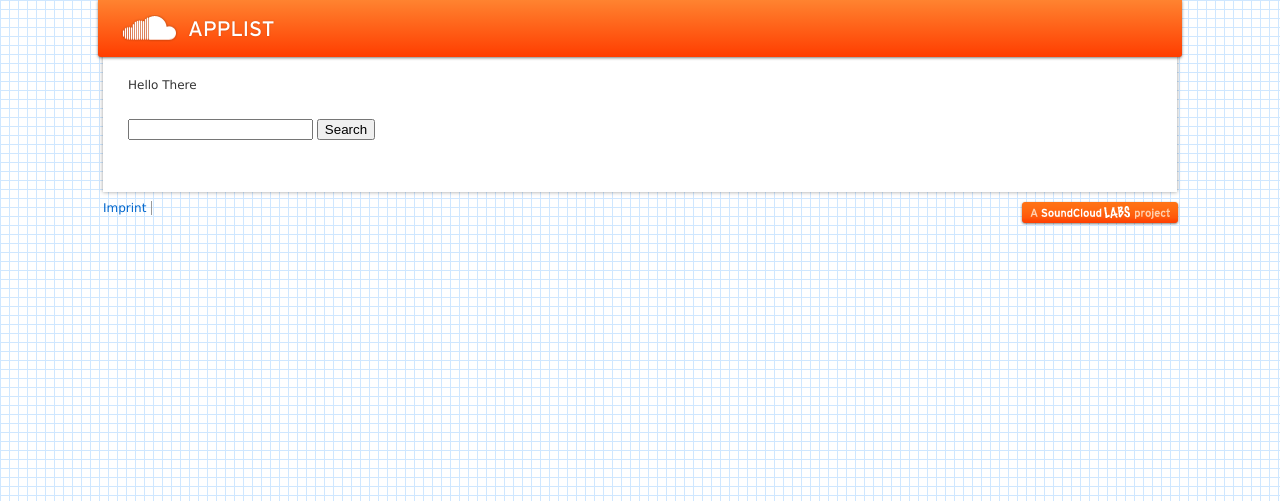
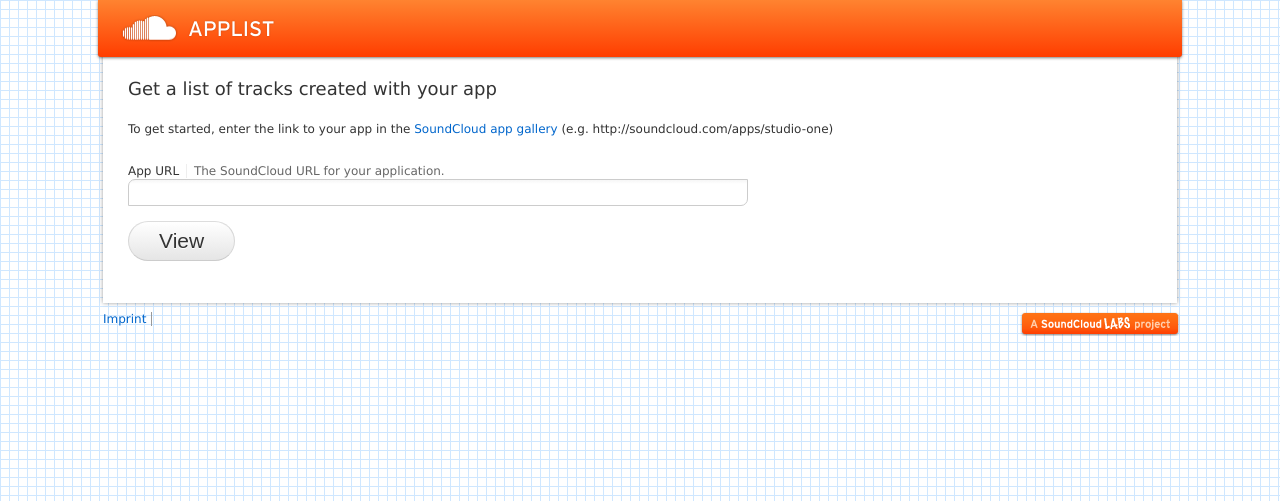
Before and after one commit to paulosman/soundcloud-applist, a Flask app: page / in a window 1280 px wide. Shown: the top 501 px of the page. Run offline with Flask 2, Linux system fonts and the light colour scheme; parts of the project's set-up code (start-up, migrations or seed data) failed here and were passed over.

Commit message:
UI changes. Use sc-player-minimal instead of Flash embed widget.

```diff
--- a/applist/main.py
+++ b/applist/main.py
@@ -39,7 +39,7 @@ def app_details(app_id):
         'apps/%s' % (app_id,), client_id=app.config['CLIENT_ID'])
     tracks = get_tracks(app_id, order_by=order_by)
     return render_template(
-        'app_details.html', tracks=tracks, details=app_detail)
+        'app_details.html', tracks=tracks, app=app_detail)
 
 
 @app.route('/')
--- a/applist/templates/base.html
+++ b/applist/templates/base.html
@@ -4,8 +4,10 @@
   <title>SoundCloud Applist</title>
   <link rel="stylesheet" type="text/css" href="/static/css/labs.css" />
   <link rel="stylesheet" type="text/css" href="/static/css/application.css" />
+  <link rel="stylesheet" type="text/css" href="/static/css/sc-player-minimal.css" />
   <script type="text/javascript" src="http://code.jquery.com/jquery.js"></script>
   <script type="text/javascript" src="/static/js/soundcloud.player.api.js"></script>
+  <script type="text/javascript" src="/static/js/sc-player.js"></script>
 </head>
 <body>
 <div id="page">
@@ -24,19 +26,40 @@
 </div>
 </body>
 <script type="text/javascript">
+$(function() {
     var tracks_url = function(url) {
         var i = url.indexOf('?');
-    if (i != -1) {
-        var qs = url.substring(i);
-        return url.substring(0, i) + 'tracks/' + qs;
-    }
+        if (i == -1)
             return url + 'tracks/';
-}
+        return url.substring(0, i) + 'tracks/' + url.substring(i);
+    };
     $('.order_by').bind('click', function(e) {
         e.preventDefault();
         $.get(tracks_url($(this).attr('href')), function(data) {
             $('#track_listing').html(data);
         });
     });
+    $("ul.tabs").each(function(){
+        $(this).find("li").first().addClass("first");
+    });
+
+    $("ul.tabs li").live("click", function() {
+        var order_bys = ['created_at', 'hotness'];
+        var index = $(this).index();
+        var app_id = $(this).attr('name');
+        var url = '/app/' + app_id + '/tracks/?order_by=' + order_bys[index];
+        var $tabs = $('ul.tab-content-container li.tab-content');
+
+        $(this).addClass("current").siblings().removeClass("current");
+        $tabs.html('');
+
+        $.get(url, function(data) {
+            var $tab = $($tabs.get(index));
+            $tab.html(data);
+            $tab.addClass('current').siblings().removeClass('current');
+            $('.sc-player').scPlayer();
+        });
+    });
+ });
 </script>
 </html>
--- a/applist/templates/index.html
+++ b/applist/templates/index.html
@@ -1,9 +1,16 @@
 {% extends "base.html" %}
 
 {% block content %}
-<p>Hello There</p>
-<form action="" method="GET">
-  <input type="text" name="app_url" />
-  <input type="submit" value="Search" />
+<div class="intro">
+  <p>Get a list of tracks created with your app</p>
+</div>
+<p>To get started, enter the link to your app in the <a href="http://soundcloud.com/apps">SoundCloud app gallery</a> (e.g. http://soundcloud.com/apps/studio-one)</p>
+<form action="{{ url_for('index') }}" method="GET">
+  <label for="app_url">
+    App URL
+    <span>The SoundCloud URL for your application.</span>
+  </label>
+  <input type="text" name="app_url" id="app_url" class="text" />
+  <input class="submit button big" type="submit" value="View" />
 </form>
 {% endblock %}
```
Also changed, not shown: applist/templates/_tracks.html (+1 -12 lines), applist/templates/app_details.html (+12 -12 lines). Lines whose indentation alone changed are shown as unchanged.
